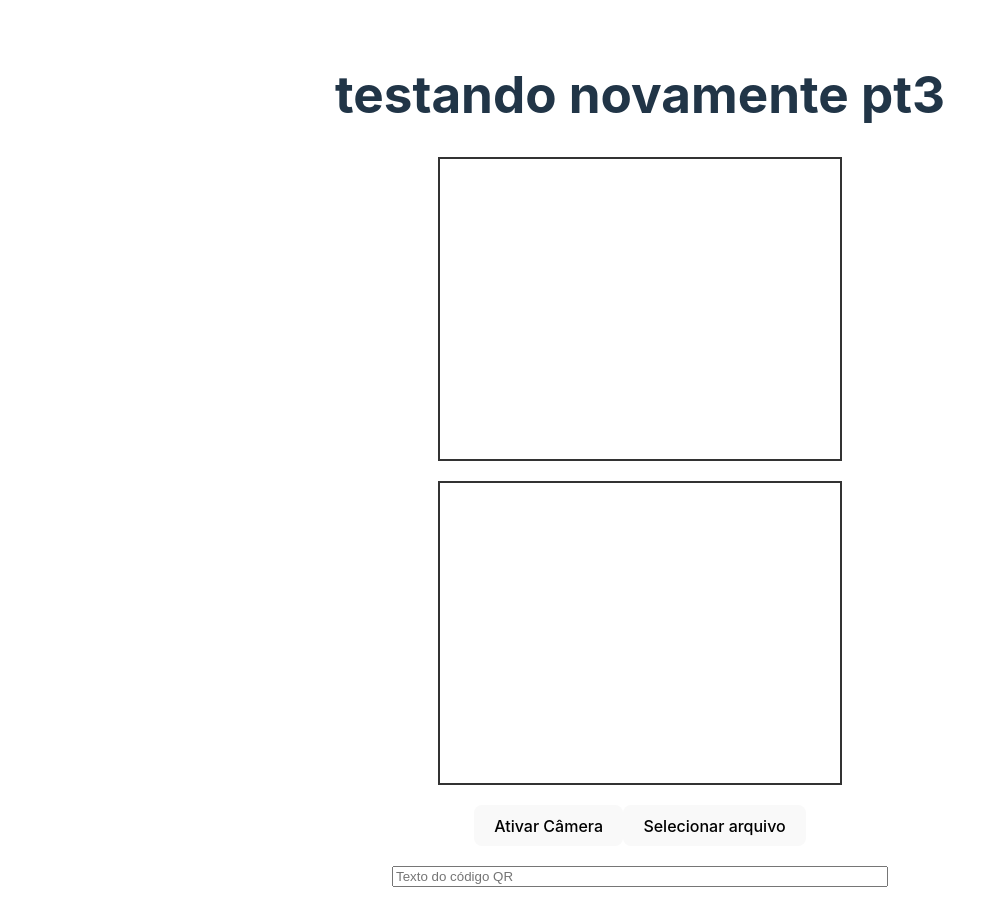
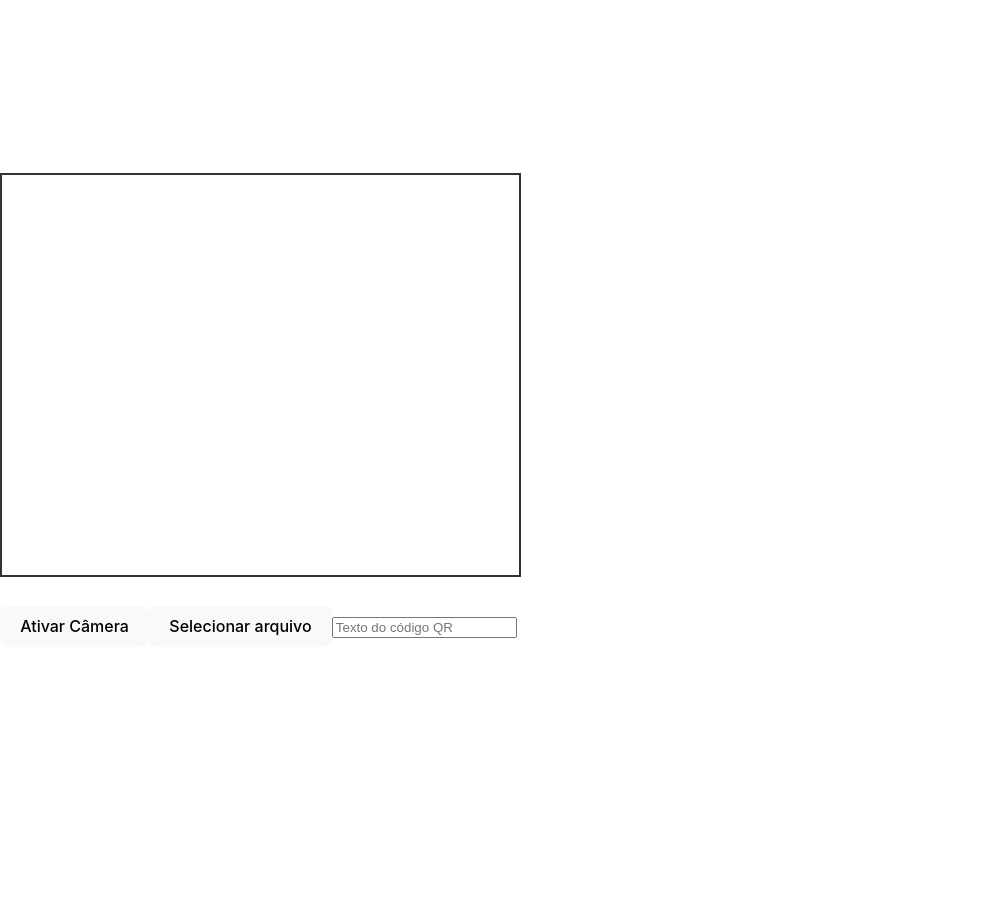
Before and after one commit to Tiagopalmeira/readQrcode, a React (Vite) app: page / in a window 1280 px wide. Shown: the whole page, without its empty margins (0-1006 px from the left). After the commit the page ends 800 px from the top, so only its background shows below. Built offline with nearby package versions, Linux system fonts and the light colour scheme.

Commit message:
Update App.jsx

```diff
--- a/src/App.jsx
+++ b/src/App.jsx
@@ -1,6 +1,5 @@
 import React, { useState, useEffect } from "react";
 import { Html5Qrcode } from "html5-qrcode";
-import "./App.css";
 
 function QRScanner() {
   const [isCameraActive, setIsCameraActive] = useState(false);
@@ -26,11 +25,7 @@ function QRScanner() {
     );
 
     return () => {
-      html5QrCode.stop().then(() => {
-        console.log("Leitura de QR code interrompida.");
-      }).catch((err) => {
-        console.error("Erro ao interromper leitura de QR code: " + err);
-      });
+      html5QrCode.stop();
     };
   };
 
@@ -43,20 +38,17 @@ function QRScanner() {
     const html5QrCode = new Html5Qrcode("reader");
 
     html5QrCode.scanFile(file, true)
-      .then((decodedText) => {
+      .then(decodedText => {
         setQrCodeText(decodedText);
       })
-      .catch((err) => {
+      .catch(err => {
         console.error("Erro ao escanear o arquivo: ", err);
       });
   };
 
   return (
-    <div style={{ textAlign: "center" }}>
-      <h1> testando novamente pt3</h1>
-      <div id="reader" style={{ width: "70%", maxWidth: "400px", height: "300px", border: "2px solid #333", margin: "20px auto" }}></div>
-
-      <div id="camera" style={{ width: "70%", maxWidth: "400px", height: "300px", border: "2px solid #333", margin: "20px auto" }}></div>
+    <div>
+      <div id="reader" style={{ width: "100%", maxWidth: "600px", height: "400px", border: "2px solid #333", margin: "20px auto" }}></div>
 
       <input type="file" accept="image/*" onChange={handleFileInputChange} style={{ display: "none" }} />
 
@@ -69,7 +61,7 @@ function QRScanner() {
         value={qrCodeText}
         onChange={(e) => setQrCodeText(e.target.value)}
         placeholder="Texto do código QR"
-        style={{ marginTop: "20px", width: "80%" }}
+        style={{ marginTop: "20px" }}
       />
     </div>
   );
```
